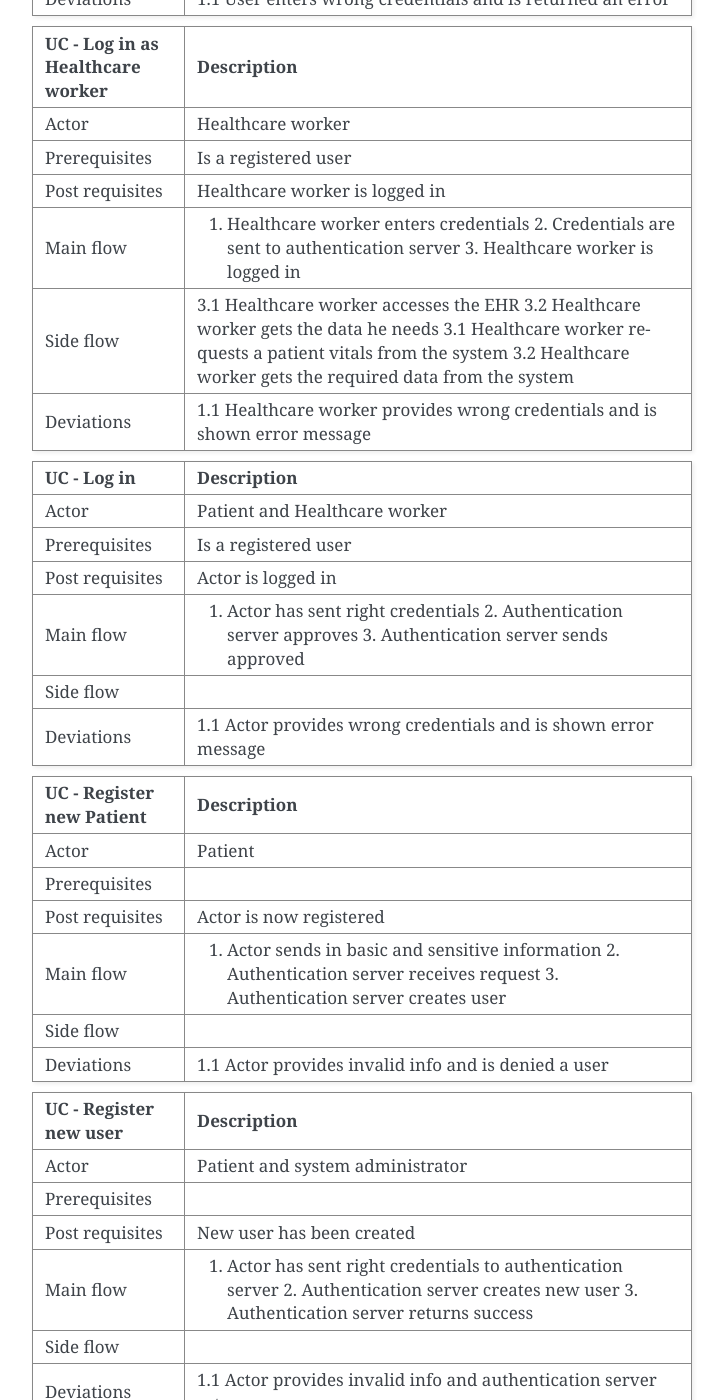
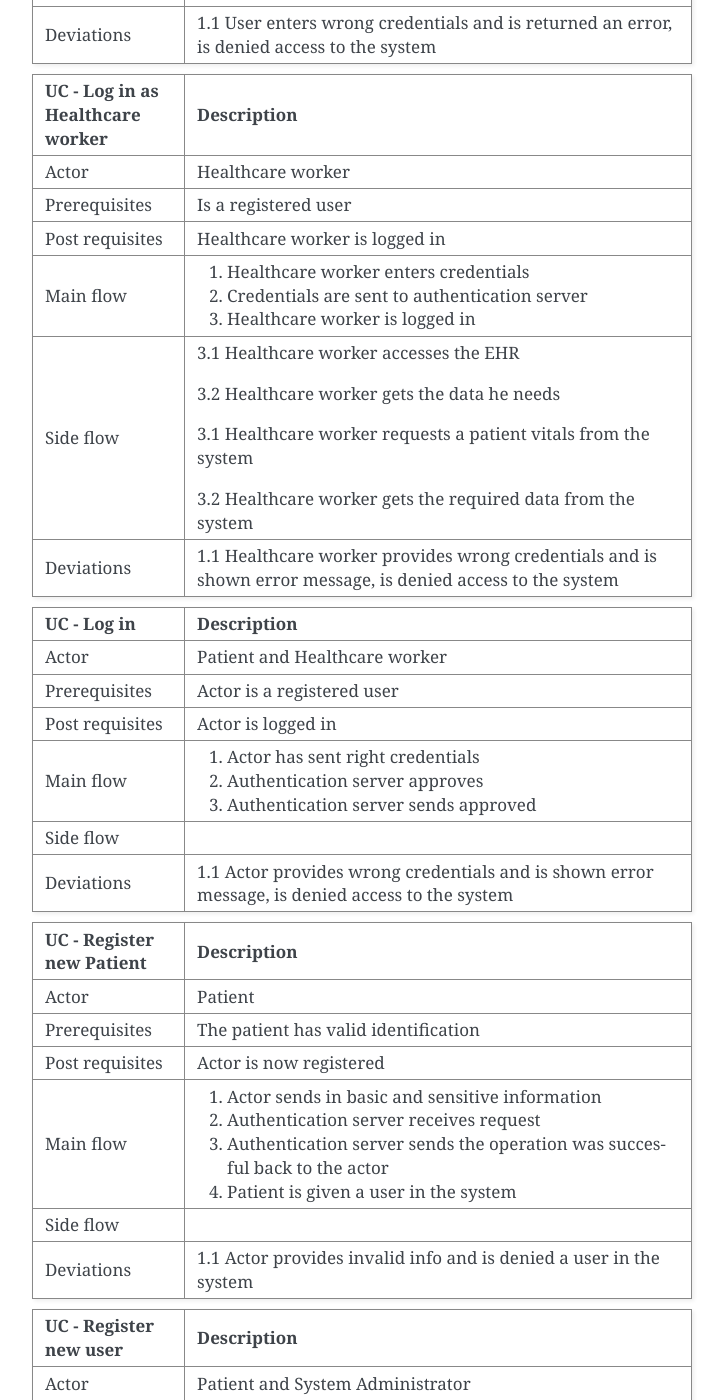
Before and after one commit to SteinarVrenne/school_imt3501, a Sphinx documentation site: the page built from Task 1/source/pages/03e_Main_Use_Cases.rst, in a window 1280 px wide and 1400 px high, scrolled down 1408 px. Shown: the whole window, without its empty margins (388-1112 px from the left). Built offline with Sphinx 7.4.7, drawn with Linux system fonts in a browser that asks for light colours; some of the changed text lies outside the part shown.

Commit message:
I love use cases :(

```diff
--- a/Task 1/source/pages/03e_Main_Use_Cases.rst
+++ b/Task 1/source/pages/03e_Main_Use_Cases.rst
@@ -13,18 +13,20 @@
 
 .. Use case Tables
 
-The tables below are detailed Use Case descriptions of flow for where the diagram fails to explain what is happening.
+The tables below are detailed descriptions of some of the flows in the Use Case diagram to explain what is happening at every step in a detailed manner.
 
 .. csv-table::
 	:header: **UC - Log in as User**, **Description**
 	:widths: 3, 10
 
 	"Actor", "Patient"
-	"Prerequisites", "Is a registered user"
+	"Prerequisites", "Patient is a registered user"
 	"Post requisites", "User is logged in"
-	"Main flow", "1. User enters credentials 2. Credentials are sent to authentication server 3. User is logged in"
+	"Main flow", "1. User enters credentials
+	2. Credentials are sent to authentication server
+	3. User is logged in"
 	"Side flow", ""
-	"Deviations", "1.1 User enters wrong credentials and is returned an error"
+	"Deviations", "1.1 User enters wrong credentials and is returned an error, is denied access to the system"
 
 .. csv-table::
 	:header: **UC - Log in as Healthcare worker**, **Description**
@@ -33,31 +35,45 @@
 	"Actor", "Healthcare worker"
 	"Prerequisites", "Is a registered user"
 	"Post requisites", "Healthcare worker is logged in"
-	"Main flow", "1. Healthcare worker enters credentials 2. Credentials are sent to authentication server 3. Healthcare worker is logged in"
-	"Side flow", "3.1 Healthcare worker accesses the EHR 3.2 Healthcare worker gets the data he needs 3.1 Healthcare worker requests a patient vitals from the system 3.2 Healthcare worker gets the required data from the system"
-	"Deviations", "1.1 Healthcare worker provides wrong credentials and is shown error message"
+	"Main flow", "1. Healthcare worker enters credentials
+	2. Credentials are sent to authentication server
+	3. Healthcare worker is logged in"
+	"Side flow", "
+	3.1 Healthcare worker accesses the EHR
+
+	3.2 Healthcare worker gets the data he needs
+
+	3.1 Healthcare worker requests a patient vitals from the system
+
+	3.2 Healthcare worker gets the required data from the system"
+	"Deviations", "1.1 Healthcare worker provides wrong credentials and is shown error message, is denied access to the system"
 
 .. csv-table::
 	:header: **UC - Log in**, **Description**
 	:widths: 3, 10
 
 	"Actor", "Patient and Healthcare worker"
-	"Prerequisites", "Is a registered user"
+	"Prerequisites", "Actor is a registered user"
 	"Post requisites", "Actor is logged in"
-	"Main flow", "1. Actor has sent right credentials 2. Authentication server approves 3. Authentication server sends approved"
+	"Main flow", "1. Actor has sent right credentials
+	2. Authentication server approves
+	3. Authentication server sends approved"
 	"Side flow", ""
-	"Deviations", "1.1 Actor provides wrong credentials and is shown error message"
+	"Deviations", "1.1 Actor provides wrong credentials and is shown error message, is denied access to the system"
 
 .. csv-table::
 	:header: **UC - Register new Patient**, **Description**
 	:widths: 3, 10
 
 	"Actor", "Patient"
-	"Prerequisites", ""
+	"Prerequisites", "The patient has valid identification"
 	"Post requisites", "Actor is now registered"
-	"Main flow", "1. Actor sends in basic and sensitive information 2. Authentication server receives request 3. Authentication server creates user"
+	"Main flow", "1. Actor sends in basic and sensitive information
+	2. Authentication server receives request
+	3. Authentication server sends the operation was succesful back to the actor
+	4. Patient is given a user in the system"
 	"Side flow", ""
-	"Deviations", "1.1 Actor provides invalid info and is denied a user"
+	"Deviations", "1.1 Actor provides invalid info and is denied a user in the system"
 
 .. csv-table::
 	:header: **UC - Register new Healthcare worker**, **Description**
@@ -65,17 +81,10 @@
 	"Actor", "System Adminstrator"
 	"Prerequisites", "Is a registered and valid user"
 	"Post requisites", "New Healthcare worker account is made"
-	"Main flow", "1. Actor has sent right credentials 2. Authentication server approves 3. Authentication server sends approved"
-	"Side flow", ""
-	"Deviations", "1.1 Actor provides invalid info and is returned an error"
-
-.. csv-table::
-	:header: **UC - Register new Patient**, **Description**
-	:widths: 3, 10
-	"Actor", "Patient"
-	"Prerequisites", "Has valid identification"
-	"Post requisites", "Patient has now an account in the system"
-	"Main flow", "1. Actor has sent right credentials 2. Authentication server approves the request 3. Authentication server sends the operation was succesful back to the actor"
+	"Main flow", "1. Actor has sent right credentials
+	2. Authentication server approves
+	3. Authentication server sends approved
+	4. Healthcare worker is given a new user in the system"
 	"Side flow", ""
 	"Deviations", "1.1 Actor provides invalid info and is returned an error"
 
@@ -83,10 +92,12 @@
 	:header: **UC - Register new user**, **Description**
 	:widths: 3, 10
 
-	"Actor", "Patient and system administrator"
+	"Actor", "Patient and System Administrator"
 	"Prerequisites", ""
 	"Post requisites", "New user has been created"
-	"Main flow", "1. Actor has sent right credentials to authentication server 2. Authentication server creates new user 3. Authentication server returns success"
+	"Main flow", "1. Actor has sent right credentials to authentication server
+	2. Authentication server creates new user
+	3. Authentication server returns success"
 	"Side flow", ""
 	"Deviations", "1.1 Actor provides invalid info and authentication server returns an error"
 
@@ -96,31 +107,29 @@
 	:header: **UC - Contact**, **Description**
 	:widths: 3, 10
 
-	"Actor", "Patient and system administrator"
-	"Prerequisites", ""
-	"Post requisites", "New user has been created"
-	"Main flow", "1. Actor has sent right credentials to authentication server 2. Authentication server creates new user 3. Authentication server returns success"
+	"Actor", "Patient and Healthcare worker"
+	"Prerequisites", "Actor is logged in"
+	"Post requisites", "A communication channel between the two actors is established"
+	"Main flow", "1. Actor uses the application and chooses who he wants to contact
+	2. Request is sent to the system
+	3. System sends a call to the contacted actor
+	4. Contacted actor responds
+	5. When call is finished, both users hang up and system terminates the communication channel"
 	"Side flow", ""
-	"Deviations", "1.1 Actor provides invalid info and authentication server returns an error"
+	"Deviations", "4.1 Contacted actor does not responds
+	"
 
 .. csv-table::
 	:header: **UC - Deliver vitals information**, **Description**
 	:widths: 3, 10
 
-	"Actor", "Patient and system administrator"
-	"Prerequisites", ""
-	"Post requisites", "New user has been created"
-	"Main flow", "1. Actor has sent right credentials to authentication server 2. Authentication server creates new user 3. Authentication server returns success"
+	"Actor", "Patient-at-home devices"
+	"Prerequisites", "Patient-at-home devices is powered and connected to the system"
+	"Post requisites", "The patient vitals is registered in the system"
+	"Main flow", "1. At intervals, patient-at-home devices connects to the system
+	2. Actor sends over patient vitals data
+	3. Actor is finished and system terminates connection"
 	"Side flow", ""
-	"Deviations", "1.1 Actor provides invalid info and authentication server returns an error"
+	"Deviations", "1.1 A connection could not be established
 
-.. csv-table::
-	:header: **UC - Register new user**, **Description**
-	:widths: 3, 10
-
-	"Actor", "Patient and system administrator"
-	"Prerequisites", ""
-	"Post requisites", "New user has been created"
-	"Main flow", "1. Actor has sent right credentials to authentication server 2. Authentication server creates new user 3. Authentication server returns success"
-	"Side flow", ""
-	"Deviations", "1.1 Actor provides invalid info and authentication server returns an error"
+	1.2 Error is logged on device and will try to connect again at next interval"
```
Also changed, not shown: Task 1/source/images/UseCaseDiagram.svg, 1 other file.
